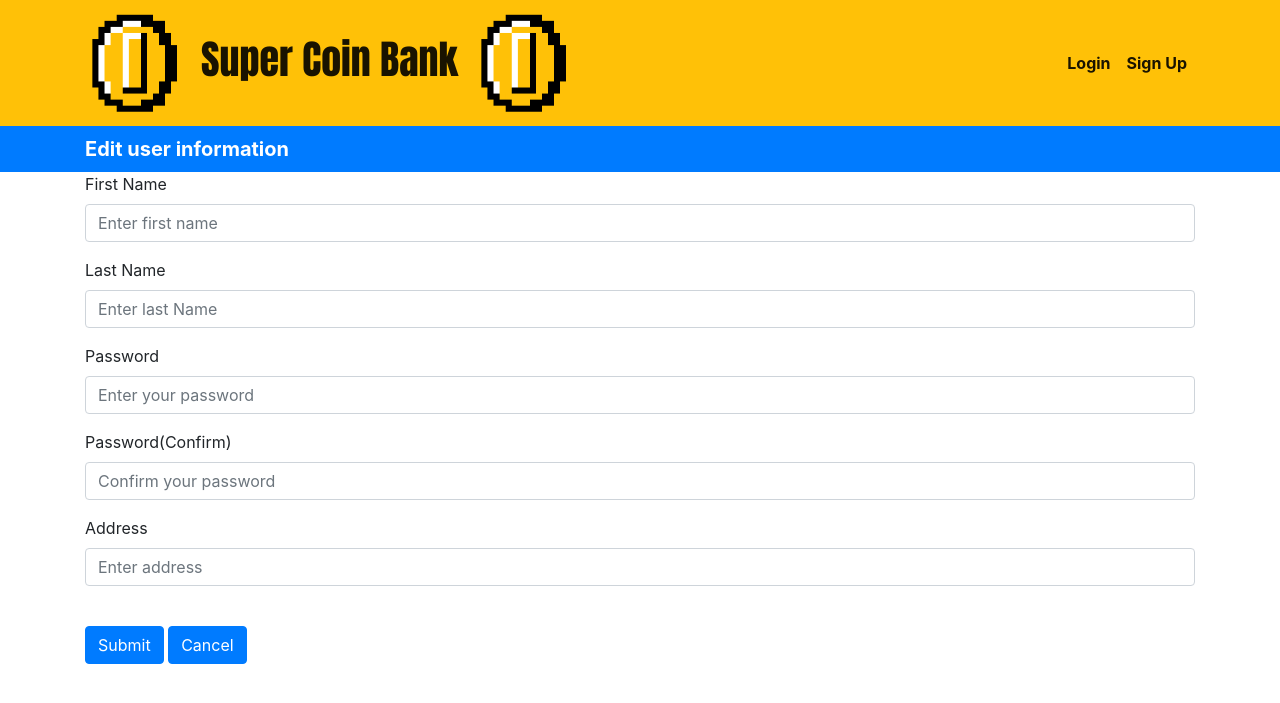
After one commit to jyug/bank-docker, a Flask app: page /edit_user_info in a window 1280 px wide. The commit adds this page. Shown: the top 703 px of the page. Run offline with Flask 2, Linux system fonts and the light colour scheme; parts of the project's set-up code (start-up, migrations or seed data) failed here and were passed over; some libraries are stand-ins or nearby versions.

Commit message:
Complete editing user information

```diff
--- a/project/auth.py
+++ b/project/auth.py
@@ -52,10 +52,6 @@ def sign_up():
             flash('Email has already been taken!', category='error')
         elif len(email) < 4:
             flash('Email should be longer!', category='error')
-        elif len(firstName) < 2:
-            flash('First Name should be longer!', category='error')
-        elif len(lastName) < 2:
-            flash('Last Name should be longer!', category='error')
         elif password1 != password2:
             flash('Passwords not match', category='error')
         elif len(password1) < 7:
--- a/project/models.py
+++ b/project/models.py
@@ -25,6 +25,7 @@ class User(db.Model, UserMixin):
     email = db.Column(db.String(150), unique=True)
     password = db.Column(db.String(150))
     username = db.Column(db.String(150), unique=True)
+    address = db.Column(db.String(255))
 
 #
 #     def __init__(self, email, password, first_name, last_name):
--- a/project/templates/base.html
+++ b/project/templates/base.html
@@ -41,7 +41,7 @@
         <ul class="navbar-nav">
           {% if user.is_authenticated %}
           <li class="nav-item active">
-          <a class="nav-item nav-link" id="home" href="/userinfo">
+          <a class="nav-item nav-link" id="user_info" href="/user_info">
             <img src="/static/pics/person_icon.png"  width="25" height="25" alt="">
           </a>
           </li>
--- /dev/null
+++ b/project/templates/edit_user_info.html
@@ -0,0 +1,64 @@
+{% extends "base.html" %}
+{% block title %}Edit User Info{% endblock %}
+{%block nav%}
+<text style="font-weight:bold; color:white; font-size:20px">Edit user information</text>
+{% endblock %}
+{%block content%}
+<div class="container">
+<form method="POST">
+    <div class="form-group">
+        <label for="firstName">First Name</label>
+        <input
+                type="text"
+                class="form-control"
+                id="firstName"
+                name="firstName"
+                placeholder="Enter first name"
+        />
+    </div>
+    <div class="form-group">
+        <label for="lastName">Last Name</label>
+        <input
+                type="text"
+                class="form-control"
+                id="lastName"
+                name="lastName"
+                placeholder="Enter last Name"
+        />
+    </div>
+    <div class="form-group">
+        <label for="password1">Password</label>
+        <input
+                type="password"
+                class="form-control"
+                id="password1"
+                name="password1"
+                placeholder="Enter your password"
+        />
+    </div>
+    <div class="form-group">
+        <label for="password2">Password(Confirm)</label>
+        <input
+                type="password"
+                class="form-control"
+                id="password2"
+                name="password2"
+                placeholder="Confirm your password"
+        />
+    </div>
+    <div class="form-group">
+        <label for="address">Address</label>
+        <input
+                type="text"
+                class="form-control"
+                id="address"
+                name="address"
+                placeholder="Enter address"
+        />
+    </div>
+    <br />
+    <button type="submit" class="btn btn-primary">Submit</button>
+    <button onclick="location.href='/user_info'" type="button" class="btn btn-primary">Cancel</button>
+</form>
+</div>
+{% endblock %}
--- a/project/templates/home.html
+++ b/project/templates/home.html
@@ -1,7 +1,7 @@
 {% extends "base.html" %}
 {% block title %}Home{% endblock %}
 {%block nav%}
-<a class="navbar-brand" href="#">Good Day!</a>
+<a class="navbar-brand" href="#">Good Day! {{user.first_name}}</a>
       <button
         class="navbar-toggler"
         type="button"
--- a/project/views.py
+++ b/project/views.py
@@ -1,5 +1,8 @@
-from flask import Blueprint, render_template
+from flask import Blueprint, render_template, request, flash, redirect, url_for
+from .models import User
 from flask_login import current_user, login_required
+from . import db
+
 
 views = Blueprint('views', __name__)
 
@@ -10,6 +13,33 @@ def home():
     return render_template('home.html', user=current_user)
 
 
-@views.route('/userinfo')
-def userinfo():
-    return render_template('userinfo.html', user=current_user)
+@views.route('/user_info', methods=['GET', 'POST'])
+def user_info():
+    return render_template('user_info.html', user=current_user)
+
+
+@views.route('/edit_user_info', methods=['GET', 'POST'])
+def edit_user_info():
+    if request.method == 'POST':
+        firstName = request.form.get('firstName')
+        lastName = request.form.get('lastName')
+        password1 = request.form.get('password1')
+        password2 = request.form.get('password2')
+        address = request.form.get('address')
+        if len(firstName) > 0:
+            current_user.first_name = firstName
+        if len(lastName) > 0:
+            current_user.last_name = lastName
+        if len(password1) > 0 and len(password2) > 0:
+            if len(password1) < 7:
+                flash('password should be longer!', category='error')
+            elif password1 != password2:
+                flash('Passwords not match', category='error')
+            else:
+                current_user.password = password2
+        if len(address) > 0:
+            current_user.address = address
+        db.session.commit()
+        flash('Information changed! Welcome back '+current_user.first_name + '!',  category='success')
+        return redirect(url_for('views.user_info'))
+    return render_template('edit_user_info.html', user=current_user)
```
Also changed, not shown: project/templates/user_info.html (added, +22 -0 lines), project/templates/userinfo.html (deleted, +0 -8 lines).
